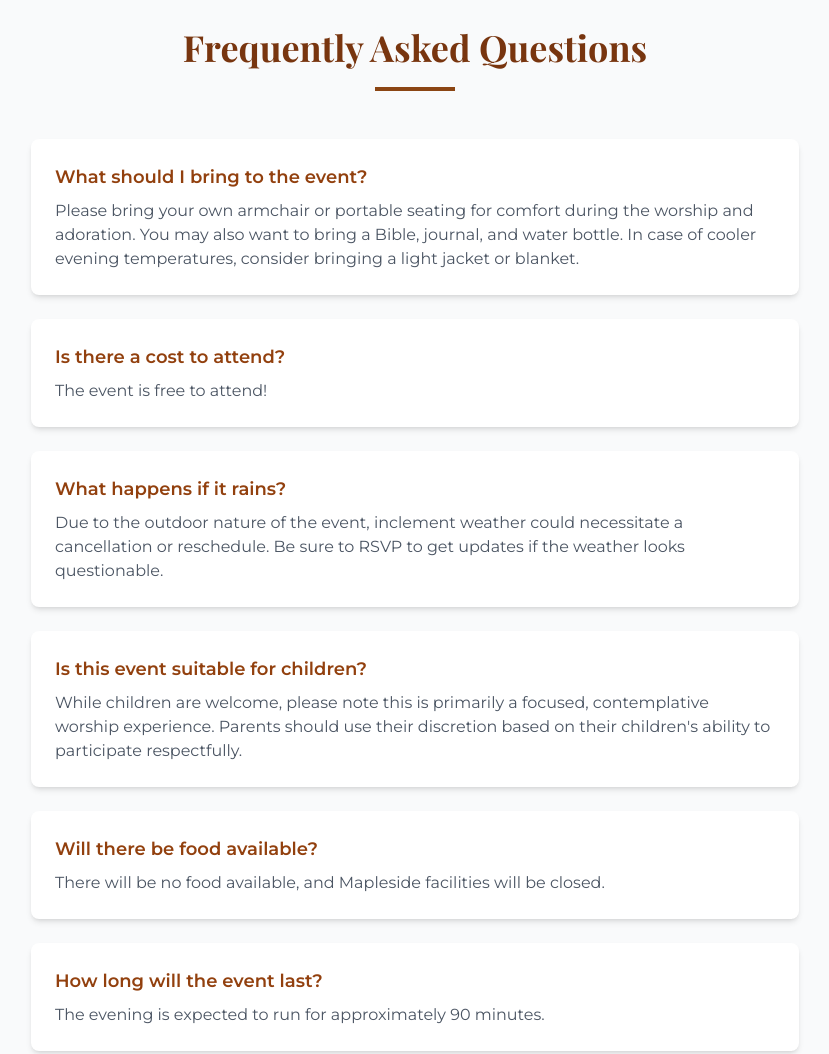
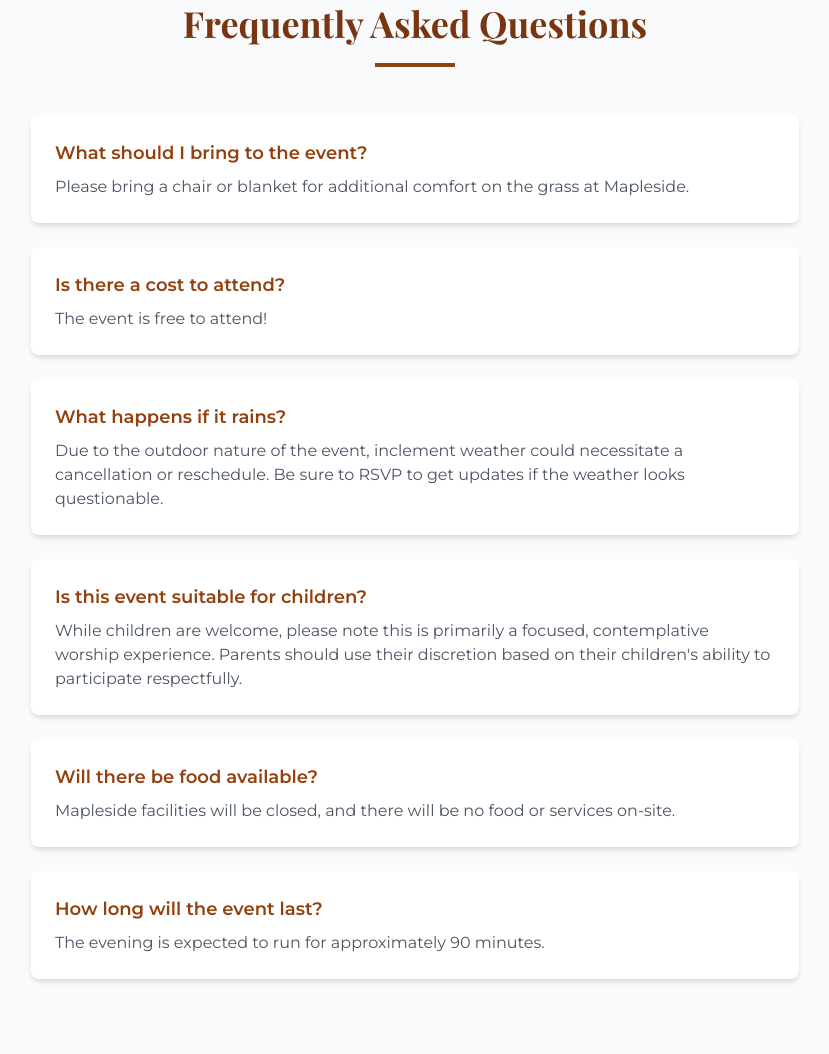
Before and after one commit to outjet/mapleside, a plain HTML site: page index.html in a window 1280 px wide. Shown: the part 2083-3137 px from the top of the page, without its empty margins (225-1054 px from the left). Drawn offline with nearby package versions, Linux system fonts and the light colour scheme.

Commit message:
Updated FAQs and some other wording

```diff
--- a/index.html
+++ b/index.html
@@ -172,7 +172,7 @@
                         <i class="fas fa-music"></i>
                     </div>
                     <h3 class="title-font text-xl font-bold mb-3 text-amber-900">Worship Sets</h3>
-                    <p class="text-gray-600">This evening will blend sacred tradition and contemporary worship music to create an unforgettable spiritual experience.</p>
+                    <p class="text-gray-600">This evening will blend sacred tradition and contemporary worship music to create a memorable spiritual experience.</p>
                 </div>
 
                 <div class="bg-gray-50 p-8 rounded-lg hover:shadow-lg transition duration-300">
@@ -236,7 +236,7 @@
                 <div class="mb-6">
                     <div class="bg-white p-6 rounded-lg shadow-md">
                         <h3 class="font-bold text-lg mb-2 text-amber-800">What should I bring to the event?</h3>
-                        <p class="text-gray-600">Please bring your own armchair or portable seating for comfort during the worship and adoration. You may also want to bring a Bible, journal, and water bottle. In case of cooler evening temperatures, consider bringing a light jacket or blanket.</p>
+                        <p class="text-gray-600">Please bring a chair or blanket for additional comfort on the grass at Mapleside.</p>
                     </div>
                 </div>
 
@@ -264,7 +264,7 @@
                 <div class="mb-6">
                     <div class="bg-white p-6 rounded-lg shadow-md">
                         <h3 class="font-bold text-lg mb-2 text-amber-800">Will there be food available?</h3>
-                        <p class="text-gray-600">There will be no food available, and Mapleside facilities will be closed.</p>
+                        <p class="text-gray-600">Mapleside facilities will be closed, and there will be no food or services on-site.</p>
                     </div>
                 </div>
 
```
